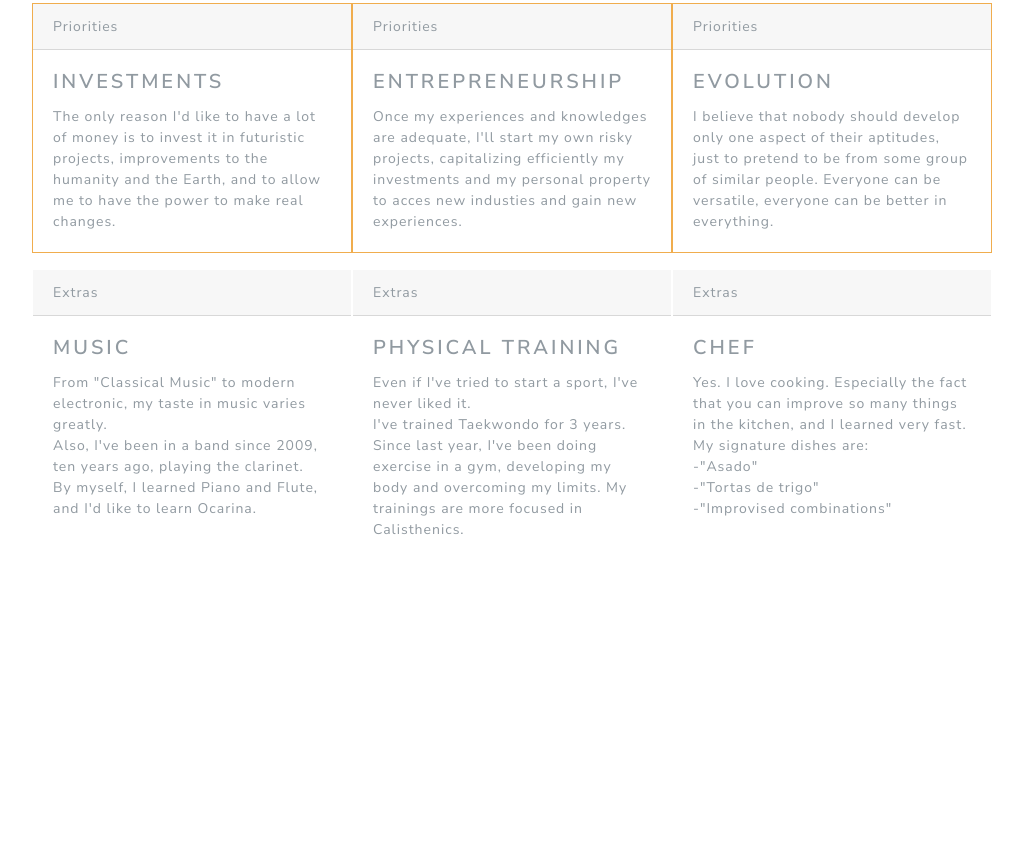
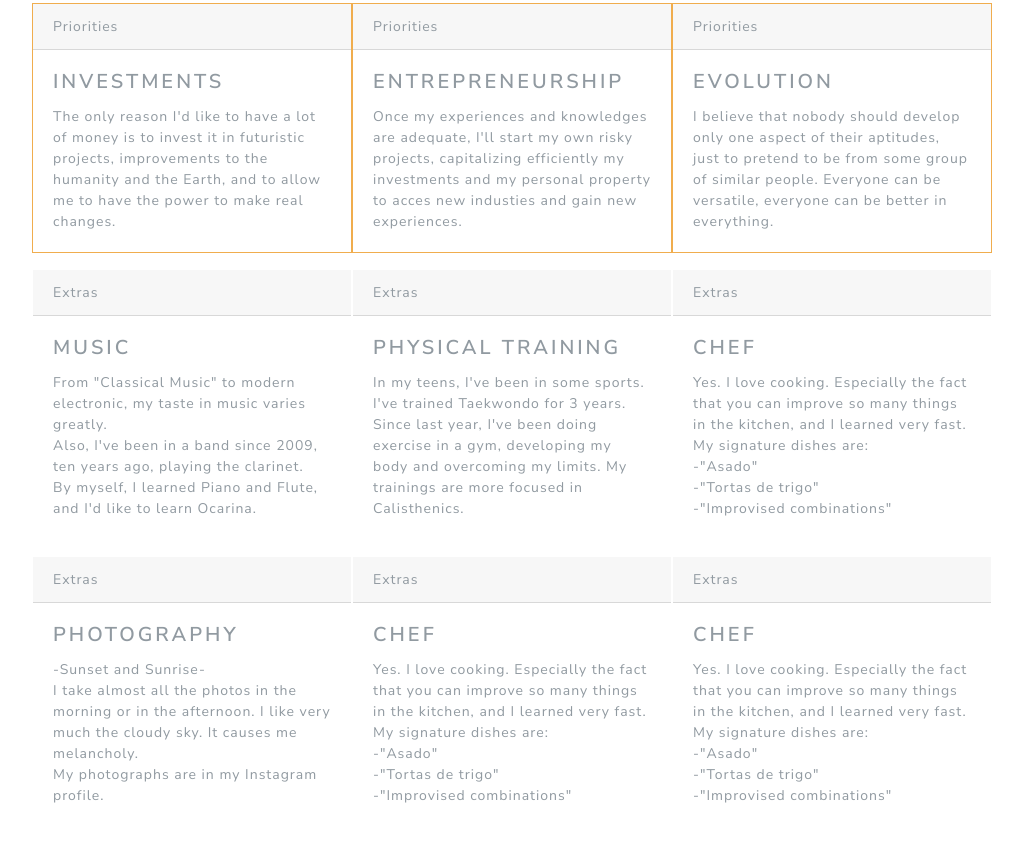
Before and after one commit to iskewedI/iskewedI.github.io, a plain HTML site: page about.html in a window 1280 px wide. Shown: the part 592-1434 px from the top of the page, without its empty margins (118-1141 px from the left). Before the commit the page ends 1169 px from the top, so only its background shows below. Drawn offline with Linux system fonts and the light colour scheme.

Commit message:
Contact and About upgraded
+3 cards
Contact instagram profile

```diff
--- a/about.html
+++ b/about.html
@@ -111,7 +111,28 @@
                     <div class="card-header">Extras</div>
                         <div class="card-body">
                             <h4 class="card-title">PHYSICAL TRAINING</h4>
-                            <p class="card-text">Even if I've tried to start a sport, I've never liked it. <br /> I've trained Taekwondo for 3 years. <br /> Since last year, I've been doing exercise in a gym, developing my body and overcoming my limits. My trainings are more focused in Calisthenics.</p>
+                            <p class="card-text">In my teens, I've been in some sports. <br /> I've trained Taekwondo for 3 years. <br /> Since last year, I've been doing exercise in a gym, developing my body and overcoming my limits. My trainings are more focused in Calisthenics.</p>
+                        </div>
+                </div>
+                <div class="card border-light mb-3" style="max-width: 20rem;">
+                    <div class="card-header">Extras</div>
+                        <div class="card-body">
+                            <h4 class="card-title">CHEF</h4>
+                            <p class="card-text">Yes. I love cooking. Especially the fact that you can improve so many things in the kitchen, and I learned very fast. <br /> My signature dishes are: <br />-"Asado" <br /> -"Tortas de trigo" <br /> -"Improvised combinations"</p>
+                        </div>
+                </div>
+                <div class="card border-light mb-3" style="max-width: 20rem;">
+                    <div class="card-header">Extras</div>
+                        <div class="card-body">
+                            <h4 class="card-title">PHOTOGRAPHY</h4>
+                            <p class="card-text">-Sunset and Sunrise- <br />I take almost all the photos in the morning or in the afternoon. I like very much the cloudy sky. It causes me melancholy. <br />My photographs are in my Instagram profile.</p>
+                        </div>
+                </div>
+                <div class="card border-light mb-3" style="max-width: 20rem;">
+                    <div class="card-header">Extras</div>
+                        <div class="card-body">
+                            <h4 class="card-title">CHEF</h4>
+                            <p class="card-text">Yes. I love cooking. Especially the fact that you can improve so many things in the kitchen, and I learned very fast. <br /> My signature dishes are: <br />-"Asado" <br /> -"Tortas de trigo" <br /> -"Improvised combinations"</p>
                         </div>
                 </div>
                 <div class="card border-light mb-3" style="max-width: 20rem;">
```
Also changed, not shown: contact.html (+1 -1 lines).
